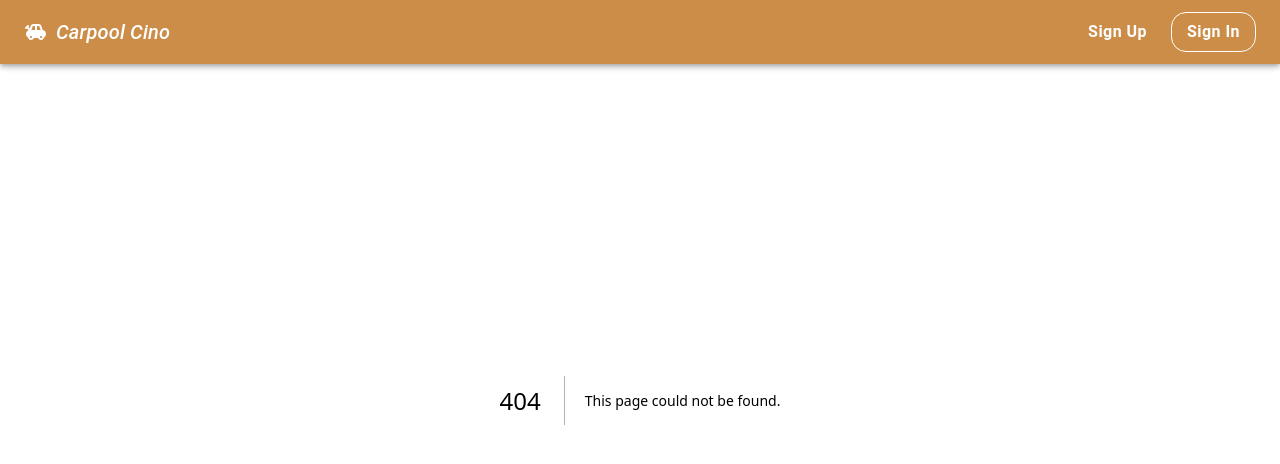
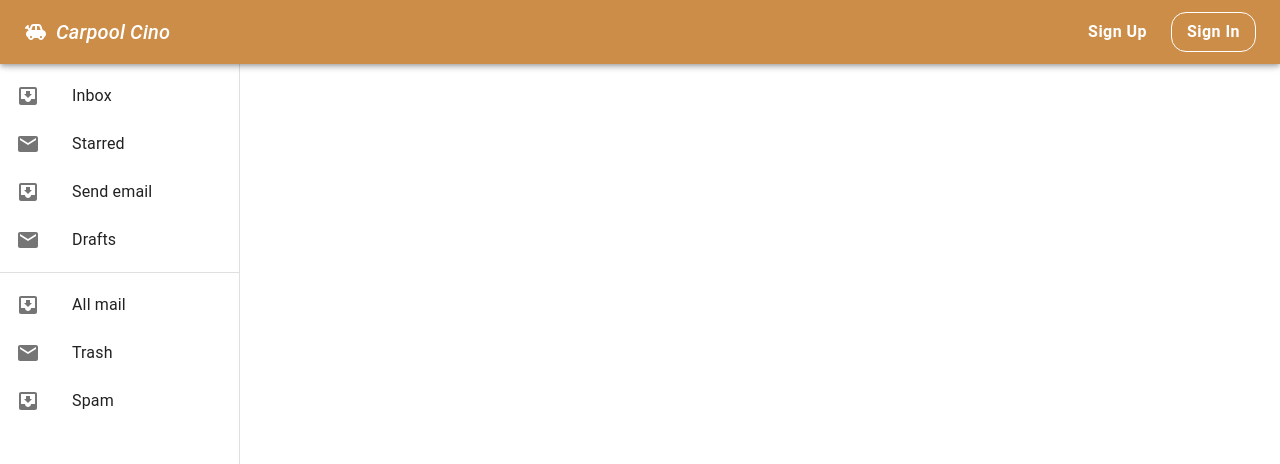
Before and after one commit to boraprae/carpool-cino, a Next.js app: page /components/sidebar in a window 1280 px wide. Before the commit this address had no page. Shown: the top 464 px of the page. Built offline with nearby package versions, Linux system fonts and the light colour scheme.

Commit message:
update sidebar layout

```diff
--- a/pages/components/layout.js
+++ b/pages/components/layout.js
@@ -1,4 +1,6 @@
 import Navbar from "./navbar";
+import Box from "@mui/material/Box";
+import CssBaseline from "@mui/material/CssBaseline";
 
 export default function Layout({ children }) {
   return (
--- a/pages/components/navbar.js
+++ b/pages/components/navbar.js
@@ -141,7 +141,7 @@ function Navbar() {
   };
 
   return (
-    <AppBar position="fixed" sx={{ background: "#CC8D48" }}>
+    <AppBar position="fixed" sx={{ zIndex: (theme) => theme.zIndex.drawer + 1 , background: "#CC8D48"}}>
       <Container maxWidth="xl">
         <Toolbar disableGutters>
           <Grid
--- /dev/null
+++ b/pages/components/sidebar.js
@@ -0,0 +1,61 @@
+import * as React from 'react';
+import Box from '@mui/material/Box';
+import Drawer from '@mui/material/Drawer';
+import AppBar from '@mui/material/AppBar';
+import CssBaseline from '@mui/material/CssBaseline';
+import Toolbar from '@mui/material/Toolbar';
+import List from '@mui/material/List';
+import Typography from '@mui/material/Typography';
+import Divider from '@mui/material/Divider';
+import ListItem from '@mui/material/ListItem';
+import ListItemButton from '@mui/material/ListItemButton';
+import ListItemIcon from '@mui/material/ListItemIcon';
+import ListItemText from '@mui/material/ListItemText';
+import InboxIcon from '@mui/icons-material/MoveToInbox';
+import MailIcon from '@mui/icons-material/Mail';
+
+const drawerWidth = 240;
+
+export default function Sidebar() {
+  return (
+    <>
+      <Drawer
+       variant="permanent"
+       sx={{
+         width: drawerWidth,
+         flexShrink: 0,
+         [`& .MuiDrawer-paper`]: { width: drawerWidth, boxSizing: 'border-box' },
+       }}
+      >
+        <Toolbar />
+        <Box sx={{ overflow: 'auto' }}>
+          <List>
+            {['Inbox', 'Starred', 'Send email', 'Drafts'].map((text, index) => (
+              <ListItem key={text} disablePadding>
+                <ListItemButton>
+                  <ListItemIcon>
+                    {index % 2 === 0 ? <InboxIcon /> : <MailIcon />}
+                  </ListItemIcon>
+                  <ListItemText primary={text} />
+                </ListItemButton>
+              </ListItem>
+            ))}
+          </List>
+          <Divider />
+          <List>
+            {['All mail', 'Trash', 'Spam'].map((text, index) => (
+              <ListItem key={text} disablePadding>
+                <ListItemButton>
+                  <ListItemIcon>
+                    {index % 2 === 0 ? <InboxIcon /> : <MailIcon />}
+                  </ListItemIcon>
+                  <ListItemText primary={text} />
+                </ListItemButton>
+              </ListItem>
+            ))}
+          </List>
+        </Box>
+      </Drawer>
+    </>
+  );
+}
```
Also changed, not shown: pages/carpoolOffer.js (+9 -6 lines).
